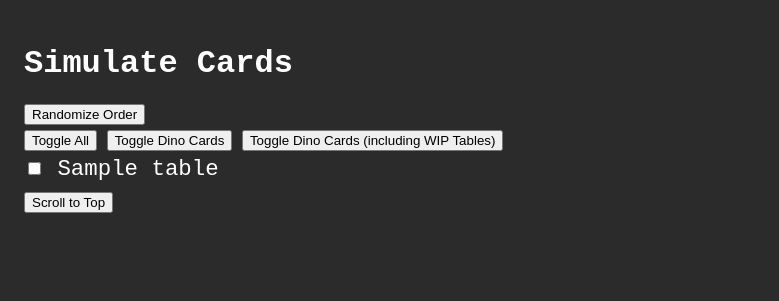
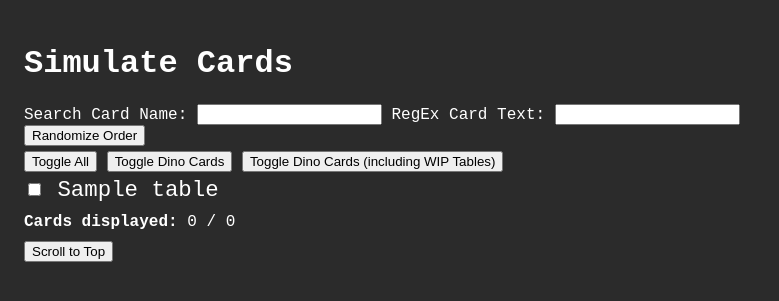
Before and after one commit to noahmaier17/Card-Venture-Game-Recruiter-Demo, a Flask app: template web_app/templates/view_cards.html in a window 1280 px wide. Shown: the top 301 px of the page, without its empty margins (0-779 px from the left). Run offline with Flask 3, Linux system fonts and the light colour scheme; the template is opened without the code that fills it: most values are stand-ins (such as "Sample title", 1, 10 or a date in 2020).

Commit message:
Added search by name and by text

```diff
--- a/web_app/app.py
+++ b/web_app/app.py
@@ -18,6 +18,7 @@ card objects are in the form:
     "id" (int): an internal id value
     "name" (str): the name of the card
     "text" (str): the text of the card
+    "plainText" (str): the text of the card without any special formatting
     "table" (list[str]): the tables this card is a part of
 '''
 for child in gcbt.getAllCards().getArray():
@@ -25,14 +26,15 @@ for child in gcbt.getAllCards().getArray():
     name = h.colorize("^" + name + "^")
     name = converter.convert(name, full=False)
 
-    text = child.prettyCardText(0, 99999, suppressedTypes=[]) # , noColor=True)
-
-    text = converter.convert(text, full=False)
+    text = child.prettyCardText(0, 99999, suppressedTypes=[], noColor=True)
+    prettyText = child.prettyCardText(0, 99999, suppressedTypes=[]) # , noColor=True)
+    prettyText = converter.convert(prettyText, full=False)
 
     all_cards.append({
         "id": max_id,
         "name": name,
-        "text": text,
+        "text": prettyText,
+        "plainText": text,
         "table": child.table
     })
     max_id += 1
@@ -50,6 +52,7 @@ def get_cards():
 ## ----- GET: UI for showing all cards -----
 @app.get("/cards/view")
 def view_cards():
+    '''
     # Gets query parameters
     selected_tables: list[str] = request.args.getlist("tables")
 
@@ -79,8 +82,13 @@ def view_cards():
                            all_dino_cards=gcbt.ALL_DINO_CARDS,
                            all_dino_cards_including_wip=gcbt.ALL_DINO_CARDS_INCLUDING_WIP,
                            selected_tables=selected_tables)
+    '''
+    return render_template("view_cards.html",
+                           all_tables=ALL_CARDS_TABLE_MINUS_ENEMY,
+                           all_dino_cards=gcbt.ALL_DINO_CARDS,
+                           all_dino_cards_including_wip=gcbt.ALL_DINO_CARDS_INCLUDING_WIP)
 
-@app.get("/api/cards")
+@app.post("/api/cards")
 def api_cards():
     # Read the JSON from our request
     data = request.get_json()
@@ -88,18 +96,14 @@ def api_cards():
 
     # Filters the cards
     selected_cards = []
-    index = 1
     for card in all_cards:
         if any(i in card["table"] for i in selected_tables):
             card = copy.copy(card)
-            # Adds white-space padding
-            whitespaces = 3 - len(str(index))
-            spaces = " " * whitespaces
 
-            card["name"] = str(index) + "." + spaces + card["name"]
             selected_cards.append(card)
 
-            index += 1
+    # Shuffles the order of the cards
+    random.shuffle(selected_cards)
 
     return jsonify(selected_cards)
 
--- a/web_app/static/scripts.js
+++ b/web_app/static/scripts.js
@@ -1,7 +1,7 @@
-
 /**
  * Changes the tables that are currently selected.
  */
+/*
 function selectCardsByTable(selectionTable) {
   // Do we have any selected dino cards?
   var allDinoCardsSelected = true;
@@ -33,6 +33,7 @@ function selectCardsByTable(selectionTable) {
 
   document.querySelector('form').submit();
 }
+*/
 
 /**
  * Scroll to top button functionality.
@@ -40,3 +41,130 @@ function selectCardsByTable(selectionTable) {
 function scrollToTop() {
   window.scrollTo({ top: 0, behavior: 'smooth' });
 }
+
+/**
+ * Selects a subset of all tables, and then renders cards corresponding to that table.
+ * @param {list} subsetTable - all tables we will enable/disable
+ */
+function selectSubsetOfCards(subsetTable) {
+  const checkboxes = document.querySelectorAll('input[name="tables"]');
+
+  // Is any checkbox unchecked?
+  var anyUnchecked = false;
+  checkboxes.forEach(cb => {
+    if (!cb.checked && subsetTable.includes(cb.value)) {
+      anyUnchecked = true;
+    }
+  });
+
+  // If any box is unchecked, we want all boxes checked. Otherwise,
+  // we want all boxes unchecked.
+  checkboxes.forEach(cb => {
+    if (subsetTable.includes(cb.value)) {
+      cb.checked = anyUnchecked;
+    }
+  });
+
+  fetchCardsMatchingText();
+}
+
+/**
+ * Renders the cards that are part of the selected tables.
+ * @param {*} cards - the cards that are selected.
+ */
+function renderCards(cards, totalCount) {
+  // First, we will render an element that shows how many cards were returned
+  const fraction_text = document.getElementById("cards-fraction");
+
+  // Replaces what was previously rendered
+  fraction_text.textContent = `${cards.length} / ${totalCount}`
+
+  // Second, we will render the cards
+  // Render cards in container
+  const cards_container = document.getElementById("cards-container");
+
+  // Removes what was previously rendered
+  cards_container.innerHTML = "";
+
+  // For each card, we will add an index value
+  cards.forEach((card, index) => {
+    const indexString = (index + 1).toString().padStart(3, ' ');
+    card.name = `${indexString}. ${card.name}`
+  })
+
+  // For every card, renders it
+  cards.forEach(card => {
+    const div = document.createElement("div");
+    div.classList.add("card");
+    div.innerHTML = `<div class="name">${card.name}</div><pre>${card.text}</pre>`;
+    cards_container.appendChild(div);
+  });
+}
+
+/**
+ * Randomizes the order of the cards. fetchCardsMatchingText() itself returns randomized
+ * orders of cards so we simply call that.
+ */
+function randomize() {
+  fetchCardsMatchingText();
+}
+
+/**
+ * Toggles all boxes on/off.
+ */
+function toggleAll() {
+  const checkboxes = document.querySelectorAll('input[name="tables"]');
+
+  // Is any checkbox unchecked?
+  var anyUnchecked = false;
+  checkboxes.forEach(cb => {
+    if (!cb.checked) {
+      anyUnchecked = true;
+    }
+  });
+
+  // If any box is unchecked, we want all boxes checked. Otherwise,
+  // we want all boxes unchecked.
+  checkboxes.forEach(cb => {
+    cb.checked = anyUnchecked;
+  });
+
+  fetchCardsMatchingText();
+}
+
+/**
+ * Fetches the cards based on the selected tables.
+ */
+async function fetchCardsMatchingText() {
+  // Gets all checked tables and matching text string elements
+  const selected = Array.from(document.querySelectorAll('input[name="tables"]:checked'))
+                        .map(cb => cb.value);
+  const matchingTextName = document.getElementById('name-search-box').value.toLowerCase();
+  const matchingTextBodyText = document.getElementById('text-search-box').value;
+  const bodyTextRegex = new RegExp(matchingTextBodyText, "i");
+
+  // Sends the list of selected tables
+  const res = await fetch("/api/cards", {
+    method: "POST",
+    headers: { "Content-Type": "application/json" },
+    body: JSON.stringify({ tables: selected })
+  });
+
+  // Gets that data
+  const cards = await res.json();
+
+  // If we have no matching texts whatsoever, simply renders all cards
+  if (matchingTextName == "" && matchingTextBodyText == "") {
+    renderCards(cards, cards.length);
+    return;
+  }
+
+  // Otherwise, we get a subset of cards where we must match the text
+  const subsetOfCards = [];
+  cards.forEach(card => {
+    if (card.name.toLowerCase().includes(matchingTextName) && bodyTextRegex.test(card.plainText)) {
+      subsetOfCards.push(card);
+    }
+  });
+  renderCards(subsetOfCards, cards.length);
+}
--- a/web_app/templates/view_cards.html
+++ b/web_app/templates/view_cards.html
@@ -41,6 +41,9 @@
         .select-all-buttons {
           margin-bottom: 5px;
         }
+        #fraction-of-responses-container {
+          margin-bottom: 10px;
+        }
       </style>
   </head>
 
@@ -48,12 +51,18 @@
     <h1>Simulate Cards</h1>
 
     <form method="get" action="/cards/view">
+      <div>
+        <form id="dummy-form" onsubmit="return false;"></form>
+        <label for="name-search-card">Search Card Name:</label>
+        <input type="text" id="name-search-box" placeholder="" form="dumnmy-form" oninput="fetchCardsMatchingText()" autocomplete="off">
+
+        <label for="text-search-card">RegEx Card Text:</label>
+        <input type="text" id="text-search-box" placeholder="" form="dumnmy-form" oninput="fetchCardsMatchingText()" autocomplete="off">
+      </div>
       <div class="select-all-buttons">
         <button type="button" onclick="randomize()">Randomize Order</button>
       </div>
       <div class="select-all-buttons">
-        <!-- <button type="button" onclick="selectAll(true)">Select All</button>
-        <button type="button" onclick="selectAll(false)">Deselect All</button> -->
         <button type="button" onclick="toggleAll()">Toggle All</button>
         <button type="button" onclick="selectDinosaurCards()">Toggle Dino Cards</button>
         <button type="button" onclick="selectDinosaurCardsIncludingWip()">Toggle Dino Cards (including WIP Tables)</button>
@@ -62,8 +71,7 @@
       <div class="checkbox-grid">
         {% for table in all_tables %}
           <label>
-            <input type="checkbox" name="tables" value="{{ table }}"
-              {% if table in selected_tables %}checked{% endif %}>
+            <input type="checkbox" name="tables" value="{{ table }}" onchange="fetchCardsMatchingText()">
             {{ table }}
           </label>
         {% endfor %}
@@ -71,6 +79,10 @@
 
     </form>
 
+    <div id="fraction-of-responses-container">
+      <strong>Cards displayed:</strong>
+      <span id="cards-fraction">0 / 0</span>
+    </div>
     <div id="cards-container"></div>
 
     <div>
@@ -78,60 +90,19 @@
     </div>
 
     <script>
-      async function fetchCards() {
-        const selected = Array.from(document.querySelectorAll('input[name="tables"]:checked'))
-                              .map(cb => cb.value)
+      // We must call an initial fetchCardsMatchingText()
+      fetchCardsMatchingText();
 
-        // Send POST
-        const res = await fetch("/api/cards", {
-          method: "POST",
-          headers: { "Content-Type": "application/json" },
-          body: JSON.stringify({ tables: selected })
-        });
-
-        const data = await res.json();
-        ALL_CARDS = data
-        renderCards(data)
-      }
-
-      // Render cards in container
-      function renderCards(cards) {
-          const container = document.getElementById("cards-container");
-          container.innerHTML = ""; // clear previous cards
-
-          cards.forEach(card => {
-              const div = document.createElement("div");
-              div.classList.add("card");
-              div.innerHTML = `<div class="name">${card.name}</div><pre>${card.text}</pre>`;
-              container.appendChild(div);
-          });
-      }
-
-      // Add event listeners for checkboxes
-      document.querySelectorAll('input[name="tables"]').forEach(cb => {
-          cb.addEventListener("change", fetchCards);
-      });
-
-      // Initial fetch
-      fetchCards();
-
-      function randomize() {
-        window.location.reload();
-      }
-
-      function toggleAll() {
-        const ALL_TABLES = {{ all_tables|tojson }};
-        selectCardsByTable(ALL_TABLES);
-      }
-
+      // These scripts are using Jinja2 to get Python-related elements, but after
+      // getting access to those variables they call scripts.js functions.
       function selectDinosaurCards() {
         const DINO_TABLES = {{ all_dino_cards|tojson }};
-        selectCardsByTable(DINO_TABLES);
+        selectSubsetOfCards(DINO_TABLES);
       }
 
       function selectDinosaurCardsIncludingWip() {
-        const TABLES = {{ all_dino_cards_including_wip|tojson }};
-        selectCardsByTable(TABLES);
+        const ALL_TABLES = {{ all_dino_cards_including_wip|tojson }};
+        selectSubsetOfCards(ALL_TABLES);
       }
     </script>
 
```
